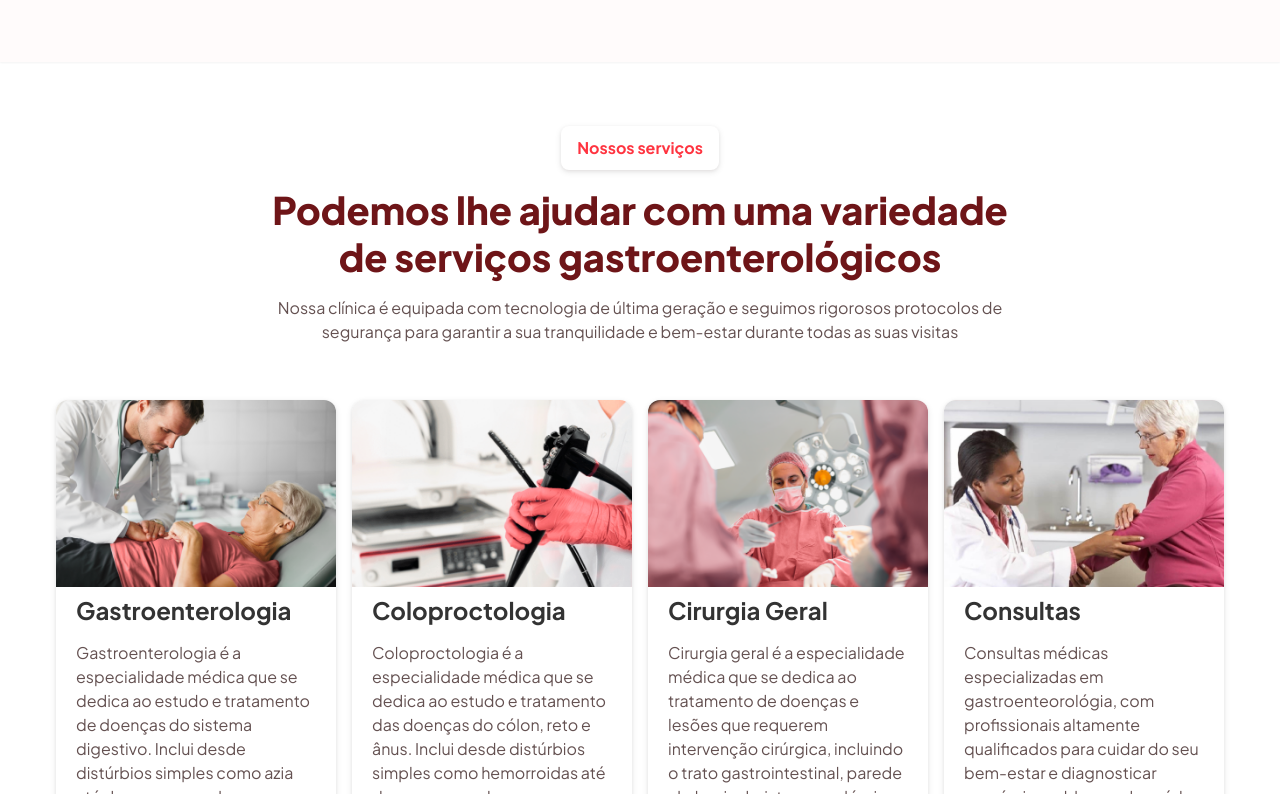
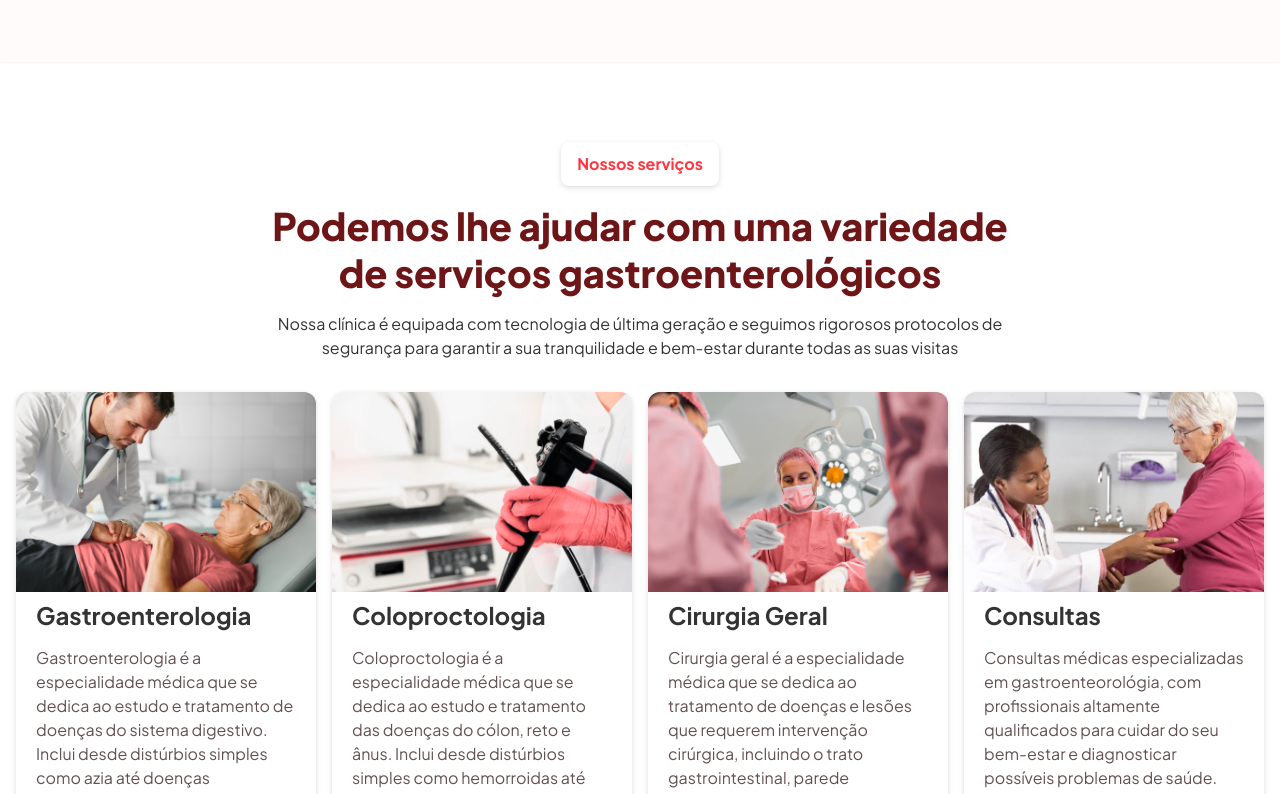
Before and after one commit to thi-alves/centrogastroenterologico, a React (Vite) app: page / in a window 1280 px wide. Shown: the part 1686-2480 px from the top of the page. Built offline with nearby package versions, Linux system fonts and the light colour scheme.

Commit message:
Versão 1.0

```diff
--- a/src/components/Articles.jsx
+++ b/src/components/Articles.jsx
@@ -5,23 +5,21 @@ import Card_Articles from "./Card_Articles";
 const Articles = () => {
   return (
     <section id="articles">
-      <div className="container mx-auto py-16">
-
-        <div className="space-y-4 flex flex-col justify-center items-center mb-8">
-          <button className="btn-secondary">Artigos e Dicas</button>
-          <h2 className="h2 text-primary text-center">
-            <strong>Nossos artigos sobre saúde estomacal</strong>
-          </h2>
-          <p className="p text-gray_red max-w-[768px] text-center">
-            Aqui você encontrará dicas e orientações para manter seu sistema digestivo saudável e funcionando corretamente. Nós nos dedicamos a fornecer informações de qualidade e precisas para ajudar nossos pacientes e visitantes.
-          </p>
+      <div className="container mx-auto my-20">
+        <div className="w-full flex justify-center items-center">
+          <div className="max-w-[768px] flex flex-col justify-center items-center text-center mb-8 gap-y-4">
+            <div className="shadow-btn bg-white text-secondary px-4 py-3 rounded-lg font-bold leading-5 text-base w-max">Artigos e Dicas</div>
+            <h2 className="h2 text-primary"><strong>Nossos artigos sobre saúde estomacal</strong></h2>
+            <p className="p"> Aqui você encontrará dicas e orientações para manter seu sistema digestivo saudável e funcionando corretamente.
+              Nós nos dedicamos a fornecer informações de qualidade e precisas para ajudar nossos pacientes e visitantes.
+            </p>
+          </div>
         </div>
-        <div className="grid sm:grid-cols-3 gap-x-6 gap-y-4">
+        <div className="w-full flex flex-wrap sm:flex-nowrap gap-4">
           {articles.card.map((card) => (
             <Card_Articles key={card.id} {...card} />
           ))}
         </div>
-
       </div>
     </section>
   );
--- a/src/components/Card_Articles.jsx
+++ b/src/components/Card_Articles.jsx
@@ -1,7 +1,7 @@
 
 const Card_Articles = ({id,photo,title,sTitle,content,date,link}) => {
   return (
-    <div id={id} className="shadow-b overflow-hidden rounded-xl border border-1 border-gray group hover:border hover:border-1 hover:border-secondary">
+    <div id={id} className="w-full sm:w-1/3 shadow-b overflow-hidden rounded-xl border border-1 border-gray group hover:border hover:border-1 hover:border-secondary">
       <div className="relative overflow-hidden">
         <div className="px-4 py-3 bg-primary text-white rounded-xl text-base font-bold absolute right-[32px] bottom-[21px] z-[1]">
           {sTitle}
--- a/src/components/Services.jsx
+++ b/src/components/Services.jsx
@@ -5,22 +5,19 @@ import Card_Services from "./Card_Services";
 const Services = () => {
   return (
     <section id="services">
-      <div className="container mx-auto py-16">
-        <div className="space-y-4 flex flex-col justify-center items-center text-center mb-4">
-          <button className="btn-secondary">Nossos serviços</button>
-          <h2 className="h2 text-primary">
-            <strong>
-              Podemos lhe ajudar com uma variedade
-              <br className="sm:block hidden" />
-              de serviços gastroenterológicos
-            </strong>
-          </h2>
-          <p className="p text-gray_red max-w-[768px]">
-          Nossa clínica é equipada com tecnologia de última geração e seguimos rigorosos protocolos de segurança para garantir a sua tranquilidade e bem-estar durante todas as suas visitas
-          </p>
+      <div className="container mx-auto my-20">
+
+        <div className="w-full flex justify-center items-center">
+          <div className="max-w-[768px] flex flex-col justify-center items-center text-center mb-8 gap-y-4">
+            <div className="shadow-btn bg-white text-secondary px-4 py-3 rounded-lg font-bold leading-5 text-base w-max">Nossos serviços</div>
+            <h2 className="h2 text-primary"><strong>Podemos lhe ajudar com uma variedade de serviços gastroenterológicos</strong></h2>
+            <p className="p"> Nossa clínica é equipada com tecnologia de última geração e seguimos rigorosos protocolos de
+              segurança para garantir a sua tranquilidade e bem-estar durante todas as suas visitas
+            </p>
+          </div>
         </div>
 
-        <div className="grid md:grid-cols-2 lg:grid-cols-4 md:gap-4 sm:p-10 gap-y-4 text">
+        <div className="grid grid-cols-1 sm:grid-cols-2 md:grid-cols-4 gap-4">
           {services.card.map((card) => (
             <Card_Services key={card.id} {...card} />
           ))}
--- a/tailwind.config.cjs
+++ b/tailwind.config.cjs
@@ -25,10 +25,10 @@ module.exports = {
       },
     },
     screens: {
-      sm: "768px",
-      md: "768px",
-      lg: "1024px",
-      xl: "1280px",
+      'sm': '640px',      // Small screens (e.g. smartphones)
+      'md': '768px',      // Medium screens (e.g. tablets)
+      'lg': '1024px',     // Large screens (e.g. laptops/desktops)
+      'xl': '1280px',     // Extra large screens (e.g. large desktops)
     },
   },
   plugins: [
```
